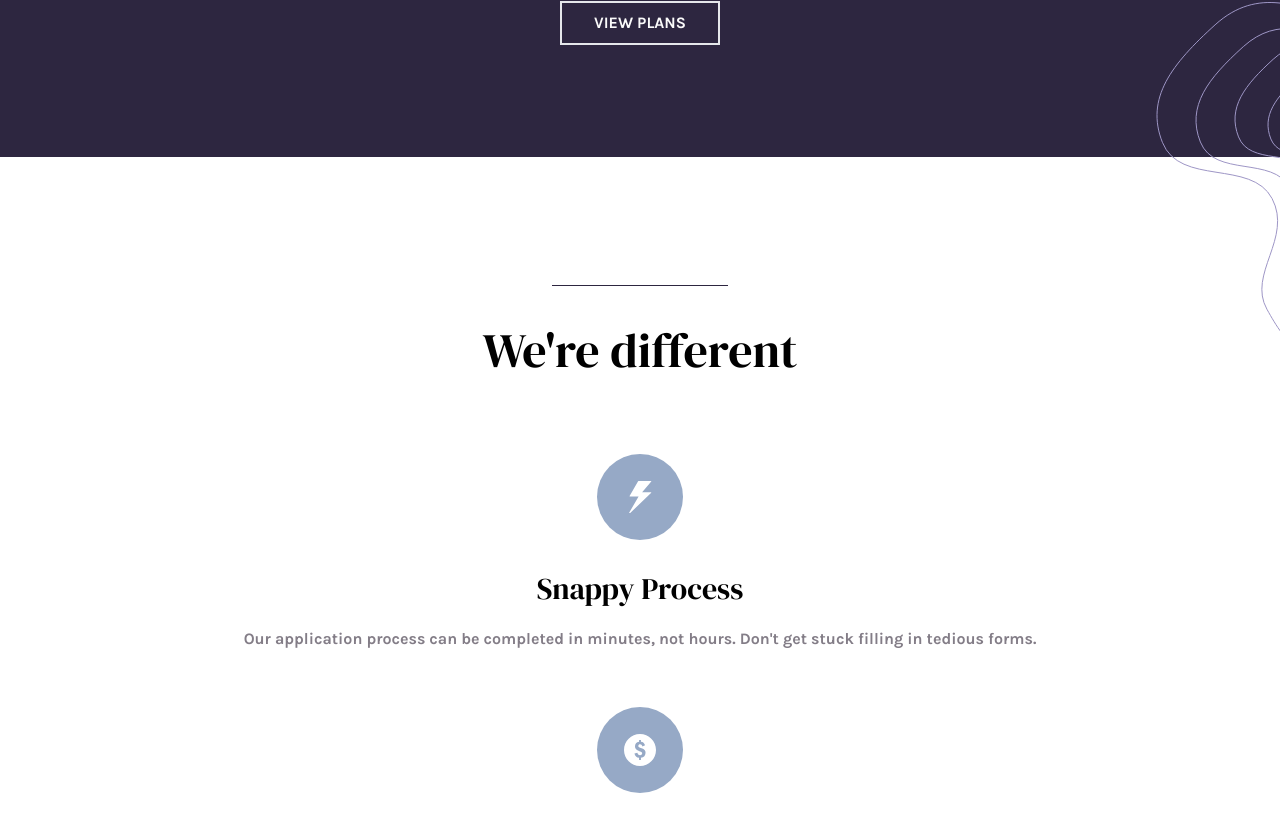
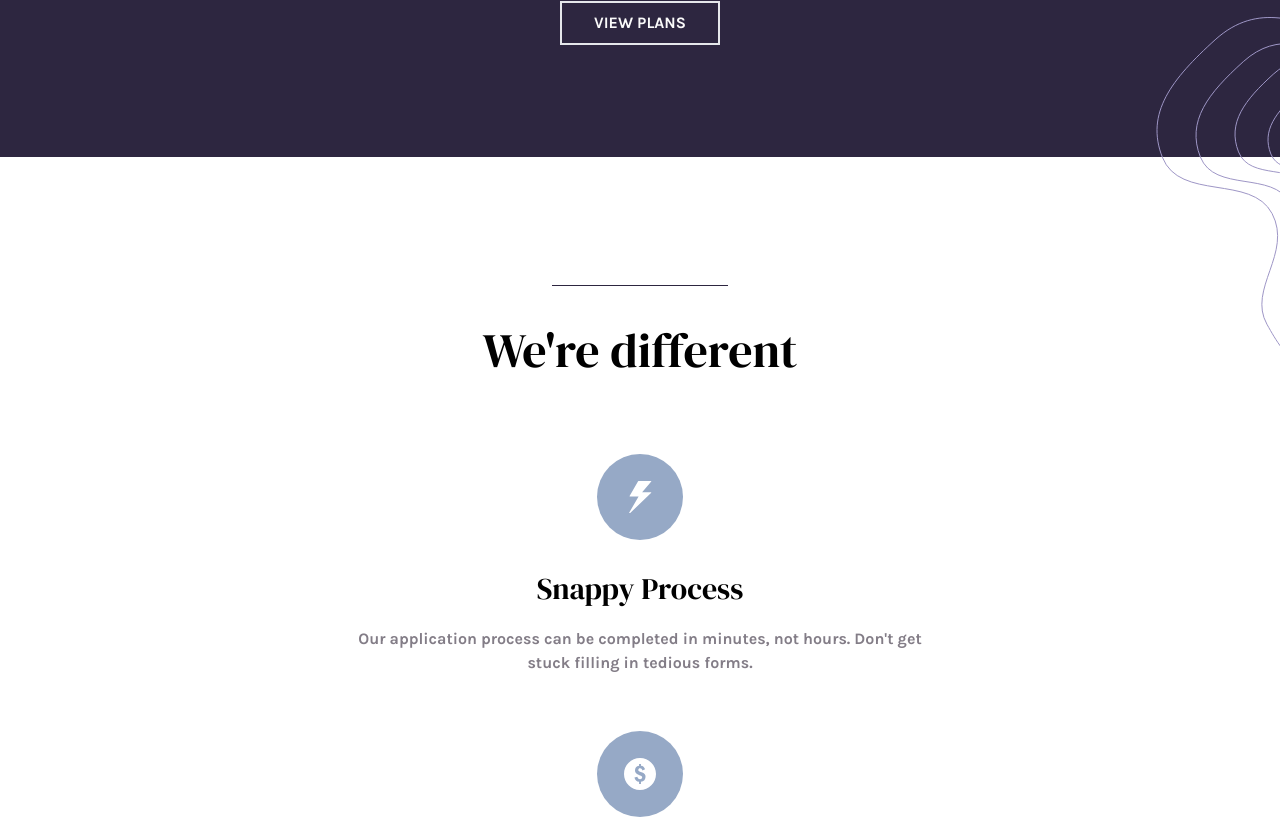
Before and after one commit to codexshell/insure-landing-page, a React (Vite) app: page / in a window 1280 px wide. Shown: the part 818-1640 px from the top of the page. Built offline with nearby package versions, Linux system fonts and the light colour scheme.

Commit message:
chore: adjust main section for lg screens

```diff
--- a/src/components/App/index.jsx
+++ b/src/components/App/index.jsx
@@ -13,7 +13,7 @@ function App() {
       </header>
       <main className="container pb-36 relative">
         <Hero />
-        <div className="sm:px-36 md:px-48">
+        <div className="sm:px-36 md:px-48 lg:px-80">
           <Features />
           <Banner />
         </div>
```
